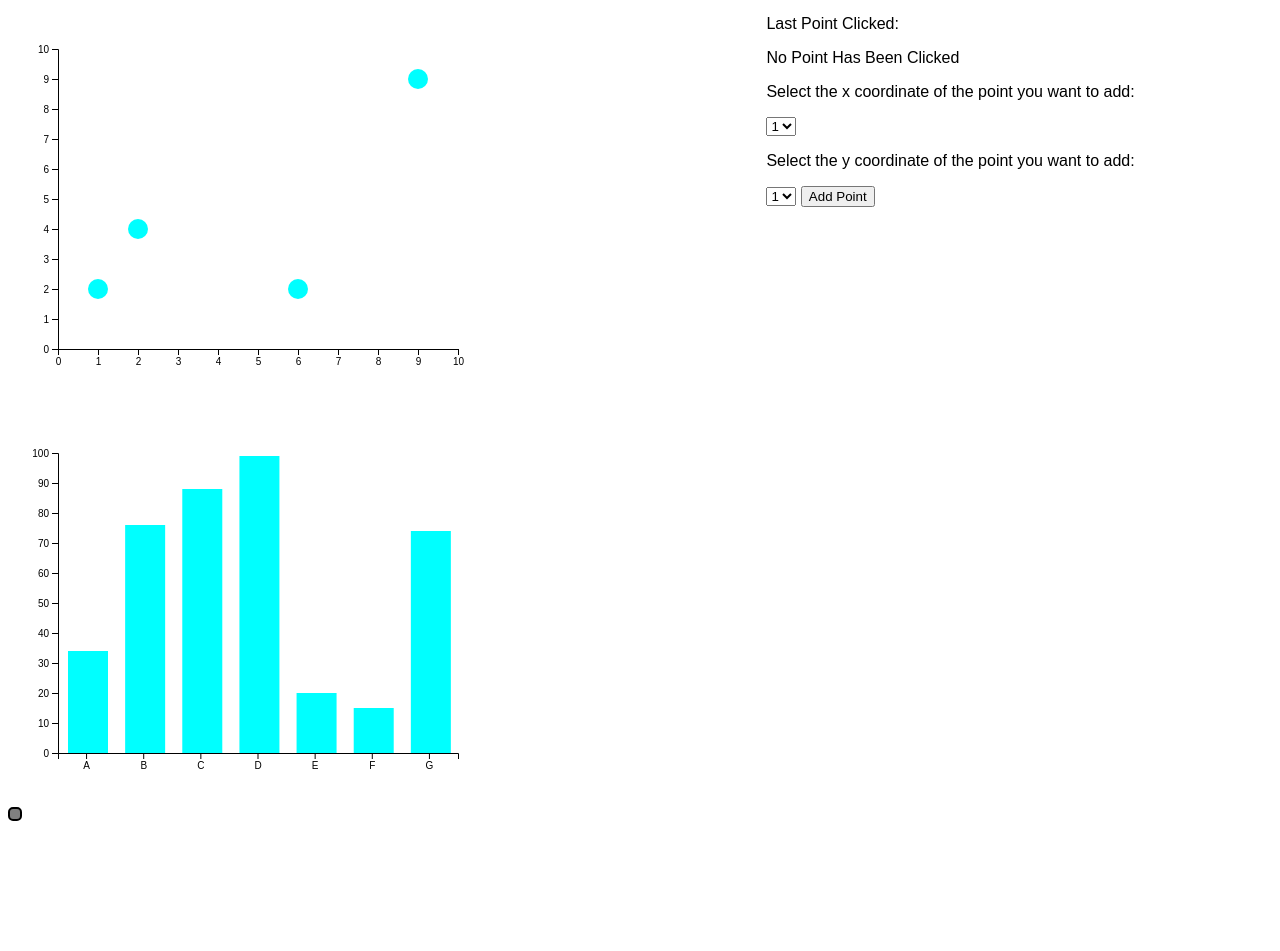
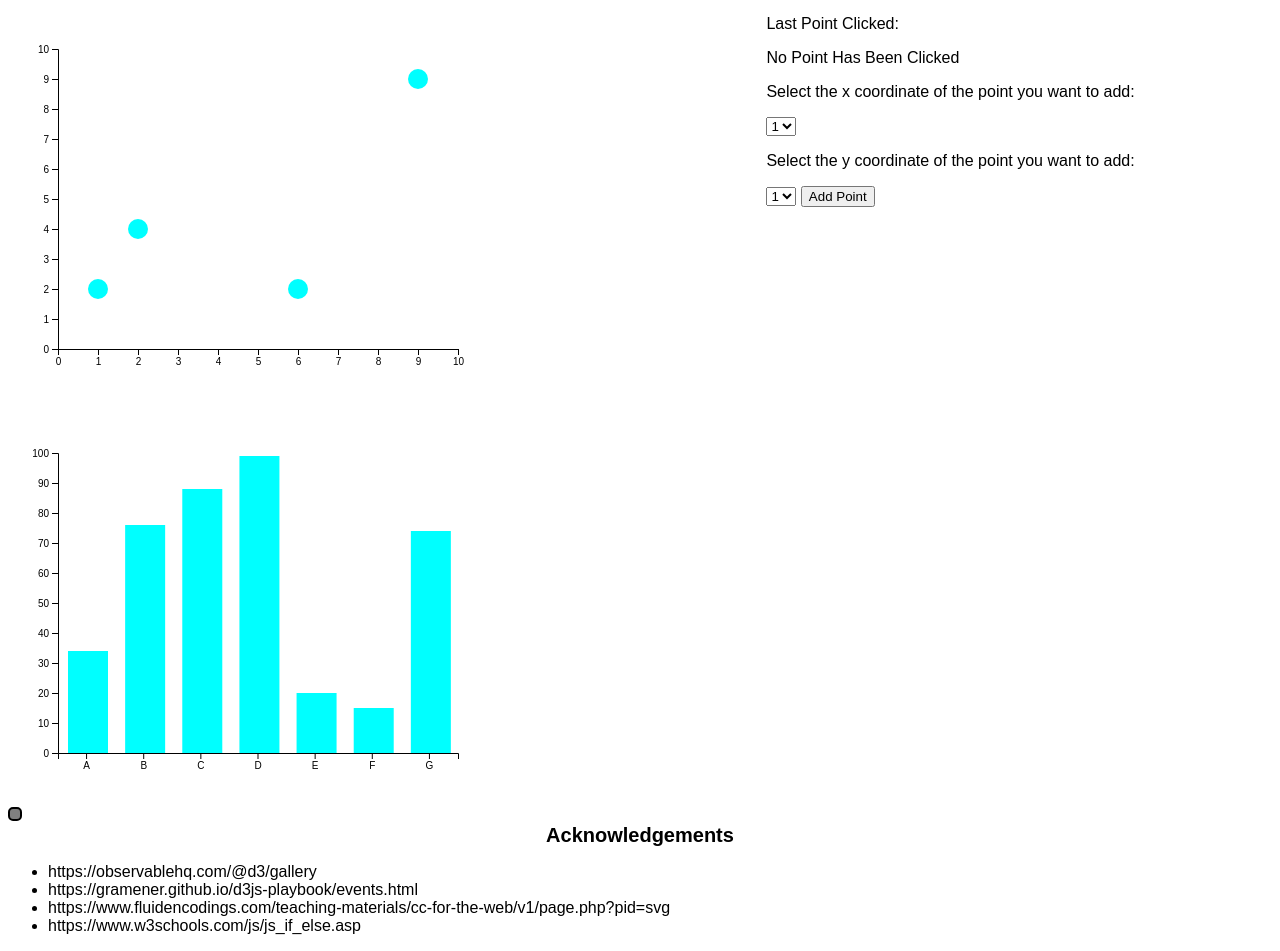
Before and after one commit to DS4200-S23-Class/hw-05-julian_joey_hw5, a plain HTML site: page index.html in a window 1280 px wide. Shown: the part 75-1026 px from the top of the page. Before the commit the page ends 896 px from the top, so only its background shows below. Drawn offline with Linux system fonts and the light colour scheme.

Commit message:
final changes

```diff
--- a/hw5styling.css
+++ b/hw5styling.css
@@ -6,6 +6,11 @@ body {
 h1 {
     text-align: center;
     font-size: 30px;
+}
+
+h2 {
+    text-align: center;
+    font-size: 20px;
 }
 
 /* Set additional styling options for the columns */
@@ -46,3 +51,9 @@ h1 {
 .bar:hover {
     fill: gold;
 }
+
+.row:after {
+    content: "";
+    display: table;
+    clear: both;
+}
--- a/index.html
+++ b/index.html
@@ -17,11 +17,10 @@
         <h1>hw-05: Interactive Graph with D3</h1>
     </div>
 
-
+    <div class="row">
         <div class="column left">
             <div id="vis1"></div>
             <div id="vis2"></div>
-
         </div>
         <div class="column right">
             <p>Last Point Clicked:</p>
@@ -52,9 +51,17 @@
             </select>
 
             <button type="button" onclick="plotPoints()">Add Point</button>
-
         </div>
-
+    </div>
+    <div>
+        <h2>Acknowledgements</h2>
+        <ul>
+            <li>https://observablehq.com/@d3/gallery</li>
+            <li>https://gramener.github.io/d3js-playbook/events.html</li>
+            <li>https://www.fluidencodings.com/teaching-materials/cc-for-the-web/v1/page.php?pid=svg</li>
+            <li>https://www.w3schools.com/js/js_if_else.asp</li>
+        </ul>
+    </div>
     <script src='js/hw5main.js'></script>
 
 </body>
```
Lines whose indentation alone changed are shown as unchanged.
